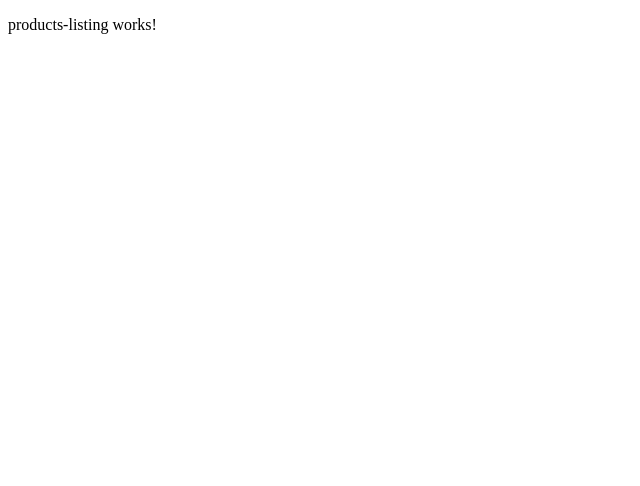
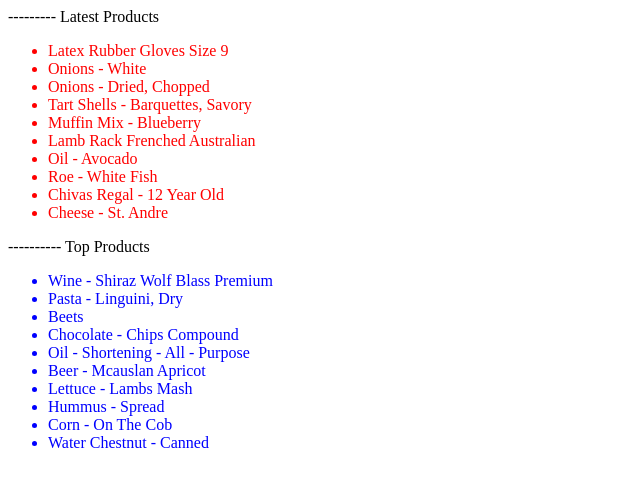
Before and after one commit to frontenddevtrainer/angular-demo-app-27-may, an Angular app: page / in a window 1280 px wide. Shown: the top 486 px of the page, without its empty margins (0-640 px from the left). Built offline with nearby package versions, Linux system fonts and the light colour scheme.

Commit message:
Added 2 product listing in app component with Mock data and custom styling.

```diff
--- a/src/app/app.component.html
+++ b/src/app/app.component.html
@@ -1 +1,4 @@
-<app-products-listing></app-products-listing>
+--------- Latest Products
+<app-products-listing [products]="latestProducts" [color]="'red'"></app-products-listing>
+---------- Top Products
+<app-products-listing [products]="topProducts"></app-products-listing>
--- a/src/app/app.component.ts
+++ b/src/app/app.component.ts
@@ -6,5 +6,109 @@
   styleUrls: ['./app.component.scss']
 })
 export class AppComponent {
-  title = 'angular-demo-app';
+
+  latestProducts = [{
+    "id": 1,
+    "name": "Latex Rubber Gloves Size 9",
+    "price": 69,
+    "description": "ornare consequat lectus in est risus auctor sed tristique in tempus sit"
+  }, {
+    "id": 2,
+    "name": "Onions - White",
+    "price": 69,
+    "description": "a suscipit nulla elit ac nulla sed vel enim sit amet nunc viverra dapibus nulla suscipit ligula in"
+  }, {
+    "id": 3,
+    "name": "Onions - Dried, Chopped",
+    "price": 67,
+    "description": "tincidunt lacus at velit vivamus vel nulla eget eros elementum pellentesque quisque porta volutpat erat"
+  }, {
+    "id": 4,
+    "name": "Tart Shells - Barquettes, Savory",
+    "price": 33,
+    "description": "augue vel accumsan tellus nisi eu orci mauris lacinia sapien quis libero nullam sit amet turpis elementum ligula"
+  }, {
+    "id": 5,
+    "name": "Muffin Mix - Blueberry",
+    "price": 14,
+    "description": "aenean lectus pellentesque eget nunc donec quis orci eget orci vehicula condimentum"
+  }, {
+    "id": 6,
+    "name": "Lamb Rack Frenched Australian",
+    "price": 22,
+    "description": "ac diam cras pellentesque volutpat dui maecenas tristique est et tempus semper est quam pharetra magna ac consequat metus sapien"
+  }, {
+    "id": 7,
+    "name": "Oil - Avocado",
+    "price": 42,
+    "description": "semper rutrum nulla nunc purus phasellus in felis donec semper sapien a libero"
+  }, {
+    "id": 8,
+    "name": "Roe - White Fish",
+    "price": 69,
+    "description": "vitae consectetuer eget rutrum at lorem integer tincidunt ante vel ipsum praesent blandit lacinia erat vestibulum"
+  }, {
+    "id": 9,
+    "name": "Chivas Regal - 12 Year Old",
+    "price": 88,
+    "description": "in est risus auctor sed tristique in tempus sit amet sem fusce consequat nulla nisl nunc nisl duis bibendum felis"
+  }, {
+    "id": 10,
+    "name": "Cheese - St. Andre",
+    "price": 13,
+    "description": "nulla tellus in sagittis dui vel nisl duis ac nibh fusce lacus"
+  }]
+
+  topProducts = [{
+    "id": 1,
+    "name": "Wine - Shiraz Wolf Blass Premium",
+    "price": 88,
+    "description": "risus praesent lectus vestibulum quam sapien varius ut blandit non interdum in ante"
+  }, {
+    "id": 2,
+    "name": "Pasta - Linguini, Dry",
+    "price": 77,
+    "description": "luctus et ultrices posuere cubilia curae mauris viverra diam vitae quam suspendisse potenti nullam"
+  }, {
+    "id": 3,
+    "name": "Beets",
+    "price": 45,
+    "description": "lacus purus aliquet at feugiat non pretium quis lectus suspendisse potenti in eleifend"
+  }, {
+    "id": 4,
+    "name": "Chocolate - Chips Compound",
+    "price": 38,
+    "description": "a pede posuere nonummy integer non velit donec diam neque vestibulum eget vulputate"
+  }, {
+    "id": 5,
+    "name": "Oil - Shortening - All - Purpose",
+    "price": 97,
+    "description": "turpis eget elit sodales scelerisque mauris sit amet eros suspendisse accumsan tortor quis turpis sed ante vivamus tortor"
+  }, {
+    "id": 6,
+    "name": "Beer - Mcauslan Apricot",
+    "price": 36,
+    "description": "quam a odio in hac habitasse platea dictumst maecenas ut massa quis augue luctus"
+  }, {
+    "id": 7,
+    "name": "Lettuce - Lambs Mash",
+    "price": 7,
+    "description": "vivamus in felis eu sapien cursus vestibulum proin eu mi"
+  }, {
+    "id": 8,
+    "name": "Hummus - Spread",
+    "price": 95,
+    "description": "in purus eu magna vulputate luctus cum sociis natoque penatibus et magnis dis parturient montes"
+  }, {
+    "id": 9,
+    "name": "Corn - On The Cob",
+    "price": 39,
+    "description": "cursus vestibulum proin eu mi nulla ac enim in tempor turpis nec euismod scelerisque quam"
+  }, {
+    "id": 10,
+    "name": "Water Chestnut - Canned",
+    "price": 93,
+    "description": "lobortis convallis tortor risus dapibus augue vel accumsan tellus nisi eu orci mauris lacinia sapien quis libero nullam sit"
+  }]
+
 }
--- /dev/null
+++ b/src/app/interfaces/products.interface.ts
@@ -0,0 +1,6 @@
+export interface Product {
+    id: number,
+    name: string,
+    price: number,
+    description: string
+}
--- a/src/app/utils/products-listing/products-listing.component.html
+++ b/src/app/utils/products-listing/products-listing.component.html
@@ -1 +1,5 @@
-<p>products-listing works!</p>
+<ul>
+    <li [ngStyle]="{ color: color }" *ngFor="let product of products">
+        {{product.name}}
+    </li>
+</ul>
--- a/src/app/utils/products-listing/products-listing.component.ts
+++ b/src/app/utils/products-listing/products-listing.component.ts
@@ -1,4 +1,5 @@
-import { Component } from '@angular/core';
+import { Component, Input } from '@angular/core';
+import { Product } from 'src/app/interfaces/products.interface';
 
 @Component({
   selector: 'app-products-listing',
@@ -7,4 +8,7 @@
 })
 export class ProductsListingComponent {
 
+  @Input() products: Product[] = [];
+  @Input() color: string = "blue";
+
 }
```
